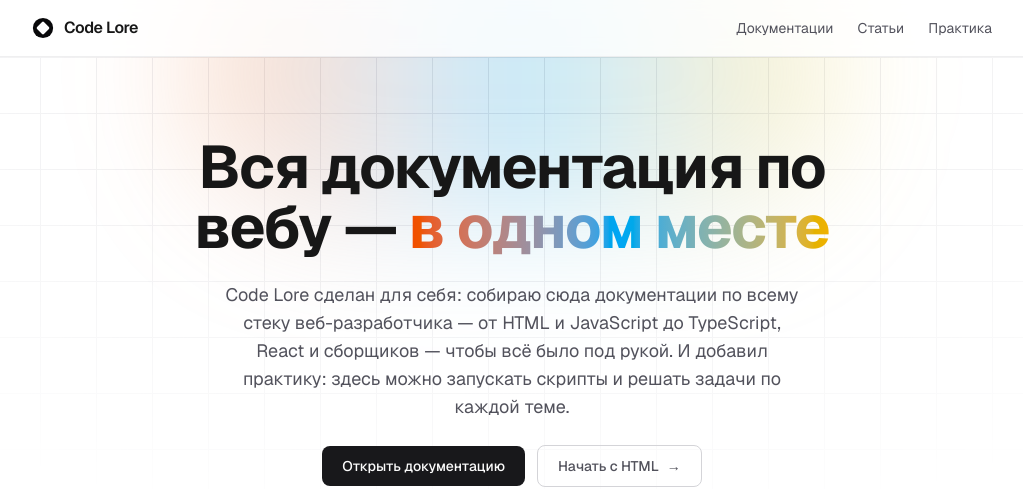
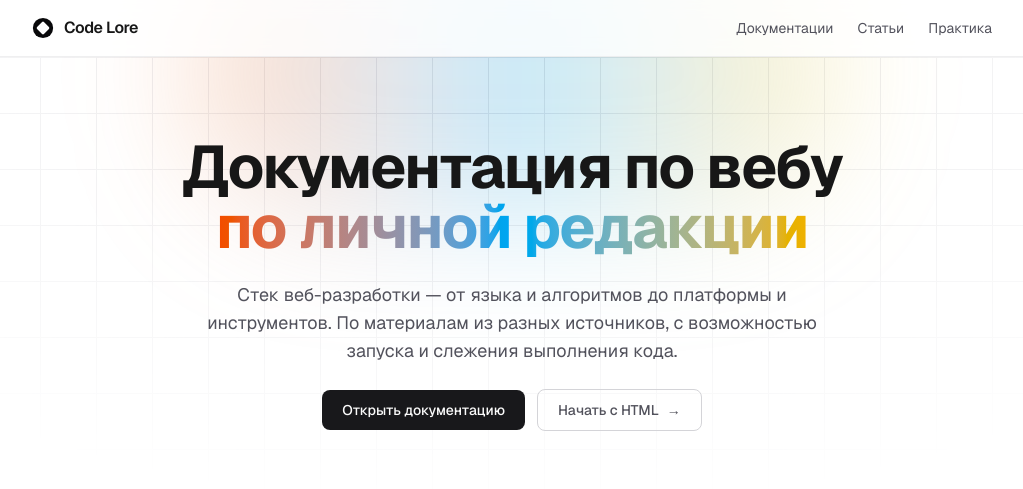
Before and after one commit to ZooMbix-hub/Code-Lore, a Next.js app: page / in a window 1280 px wide. Shown: the top 489 px of the page, without its empty margins (128-1151 px from the left). Built offline with nearby package versions, Linux system fonts and the light colour scheme; no server answers; the database is empty.

Commit message:
refactor: обновление заголовков на домашней странице

```diff
--- a/src/ui/components/Breadcrumbs.tsx
+++ b/src/ui/components/Breadcrumbs.tsx
@@ -2,17 +2,17 @@ import Link from 'next/link';
 import type { Route } from 'next';
 import { cn } from 'cn';
 
-export interface BreadcrumbsItem<H extends string = string> {
+export interface BreadcrumbsItem<T extends string = string> {
   label: string;
-  href?: Route<H>;
+  href?: Route<T>;
 }
 
-export interface BreadcrumbsProps<H extends string = string> {
-  items: BreadcrumbsItem<H>[];
+export interface BreadcrumbsProps<T extends string = string> {
+  items: BreadcrumbsItem<T>[];
   className?: string;
 }
 
-export const Breadcrumbs = <H extends string = string>({ items, className }: BreadcrumbsProps<H>) => {
+export const Breadcrumbs = <T extends string = string>({ items, className }: BreadcrumbsProps<T>) => {
   return (
     <nav aria-label="Хлебные крошки" className={cn('font-mono text-xs', className)}>
       <ol className="flex flex-wrap items-center gap-1.5">
--- a/src/ui/pages/article/ArticleNavPlaceholder.tsx
+++ /dev/null
@@ -1,29 +0,0 @@
-import Link from 'next/link';
-import { cn } from 'cn';
-import { ROUTES } from '@/config/routes';
-import { getSectionStyles, type ArticleView } from '@/features/docs';
-
-interface ArticleNavPlaceholderProps {
-  direction: 'prev' | 'next';
-  doc: ArticleView['doc'];
-}
-
-export const ArticleNavPlaceholder = ({ direction, doc }: ArticleNavPlaceholderProps) => {
-  const isNext = direction === 'next';
-  const styles = getSectionStyles(doc.name);
-
-  return (
-    <Link
-      href={ROUTES.section(doc.name)}
-      className={cn(
-        'flex flex-col gap-2 rounded-xl border border-zinc-300 p-4 dark:border-zinc-800 hover:border-zinc-400 dark:hover:border-zinc-700',
-        isNext && 'items-end text-right',
-      )}
-    >
-      <span className="inline-flex items-center gap-2 font-mono text-[10px] tracking-widest text-zinc-500 uppercase">
-        {isNext ? 'Конец раздела' : 'Начало раздела'}
-      </span>
-      <span className={cn('text-base font-semibold tracking-tight', styles.text)}>{doc.title}</span>
-    </Link>
-  );
-};
--- a/src/ui/pages/article/index.tsx
+++ b/src/ui/pages/article/index.tsx
@@ -4,7 +4,6 @@ import { formatDate } from '@/lib/date';
 import type { RenderedMarkdown } from '@/lib/markdown';
 import { Breadcrumbs } from '@/ui/components/Breadcrumbs';
 import { ArticleNavButton } from './ArticleNavButton';
-import { ArticleNavPlaceholder } from './ArticleNavPlaceholder';
 import { ArticleSidebar } from './ArticleSidebar';
 import { ArticleToc } from './ArticleToc';
 
@@ -60,7 +59,12 @@ export function ArticlePage({ view, content }: ArticlePageProps) {
                 href={ROUTES.article(doc.name, prev.slug)}
               />
             ) : (
-              <ArticleNavPlaceholder direction="prev" doc={doc} />
+              <ArticleNavButton
+                direction="prev"
+                label="Перейти в раздел"
+                title="Начало раздела"
+                href={ROUTES.section(doc.name)}
+              />
             )}
             {next ? (
               <ArticleNavButton
@@ -71,7 +75,12 @@ export function ArticlePage({ view, content }: ArticlePageProps) {
                 href={ROUTES.article(doc.name, next.slug)}
               />
             ) : (
-              <ArticleNavPlaceholder direction="next" doc={doc} />
+              <ArticleNavButton
+                direction="next"
+                label="Перейти в раздел"
+                title="Конец раздела"
+                href={ROUTES.section(doc.name)}
+              />
             )}
           </div>
         </div>
--- a/src/ui/pages/docs/index.tsx
+++ b/src/ui/pages/docs/index.tsx
@@ -18,7 +18,7 @@ export function DocsPage({ docs }: { docs: Doc[] }) {
             <div className="flex flex-col gap-3">
               <h1 className="text-4xl font-bold tracking-tight text-balance sm:text-5xl">Документации</h1>
               <p className="max-w-xl text-lg text-zinc-600 dark:text-zinc-400">
-                Все разделы справочника Code Lore — от разметки до логики.
+                Все разделы справочника Code Lore
               </p>
             </div>
             <div className="flex shrink-0 items-center gap-4 pb-1.5 font-mono text-xs text-zinc-500 dark:text-zinc-500">
--- a/src/ui/pages/home/index.tsx
+++ b/src/ui/pages/home/index.tsx
@@ -16,15 +16,14 @@ export function HomePage({ docs }: { docs: Doc[] }) {
       <main className="relative mx-auto flex w-full max-w-5xl flex-1 flex-col items-center gap-20 px-8 py-20">
         <section className="flex flex-col items-center gap-6 text-center">
           <h1 className="max-w-2xl text-4xl font-bold tracking-tight text-balance sm:text-5xl lg:text-6xl">
-            Вся документация по вебу —{' '}
+            Документация по вебу{' '}
             <span className="bg-linear-to-r from-orange-600 via-sky-500 to-yellow-500 bg-clip-text text-transparent dark:from-orange-400 dark:via-sky-400 dark:to-yellow-300">
-              в одном месте
+              по личной редакции
             </span>
           </h1>
-          <p className="max-w-xl text-lg text-zinc-600 dark:text-zinc-400">
-            Code Lore сделан для себя: собираю сюда документации по всему стеку веб-разработчика — от HTML и
-            JavaScript до TypeScript, React и сборщиков — чтобы всё было под рукой. И добавил практику: здесь
-            можно запускать скрипты и решать задачи по каждой теме.
+          <p className="max-w-2xl text-lg text-zinc-600 dark:text-zinc-400">
+            Стек веб-разработки — от языка и алгоритмов до платформы и инструментов. По материалам из разных
+            источников, с возможностью запуска и слежения выполнения кода.
           </p>
           <div className="flex flex-wrap items-center justify-center gap-3">
             <Button
```
Also changed, not shown: 1 other file (tests, documents, lock files or other folders).
